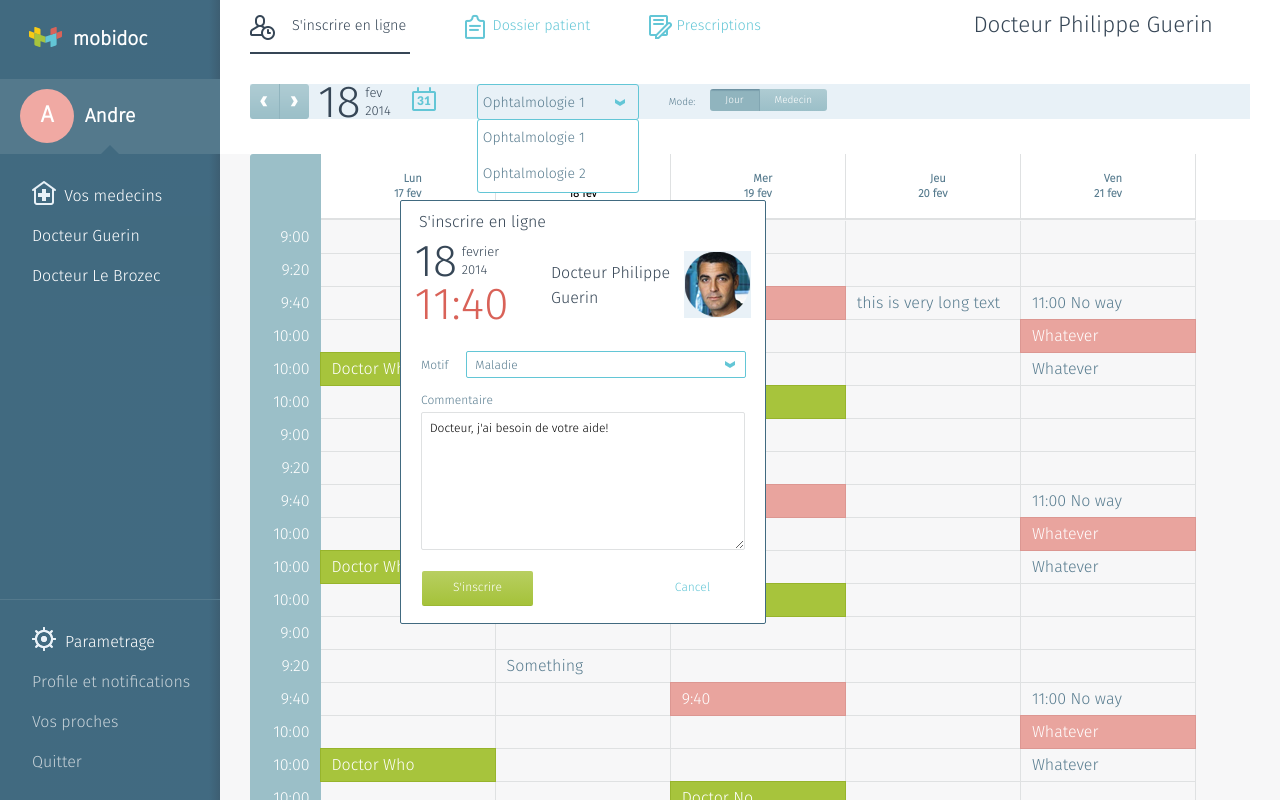
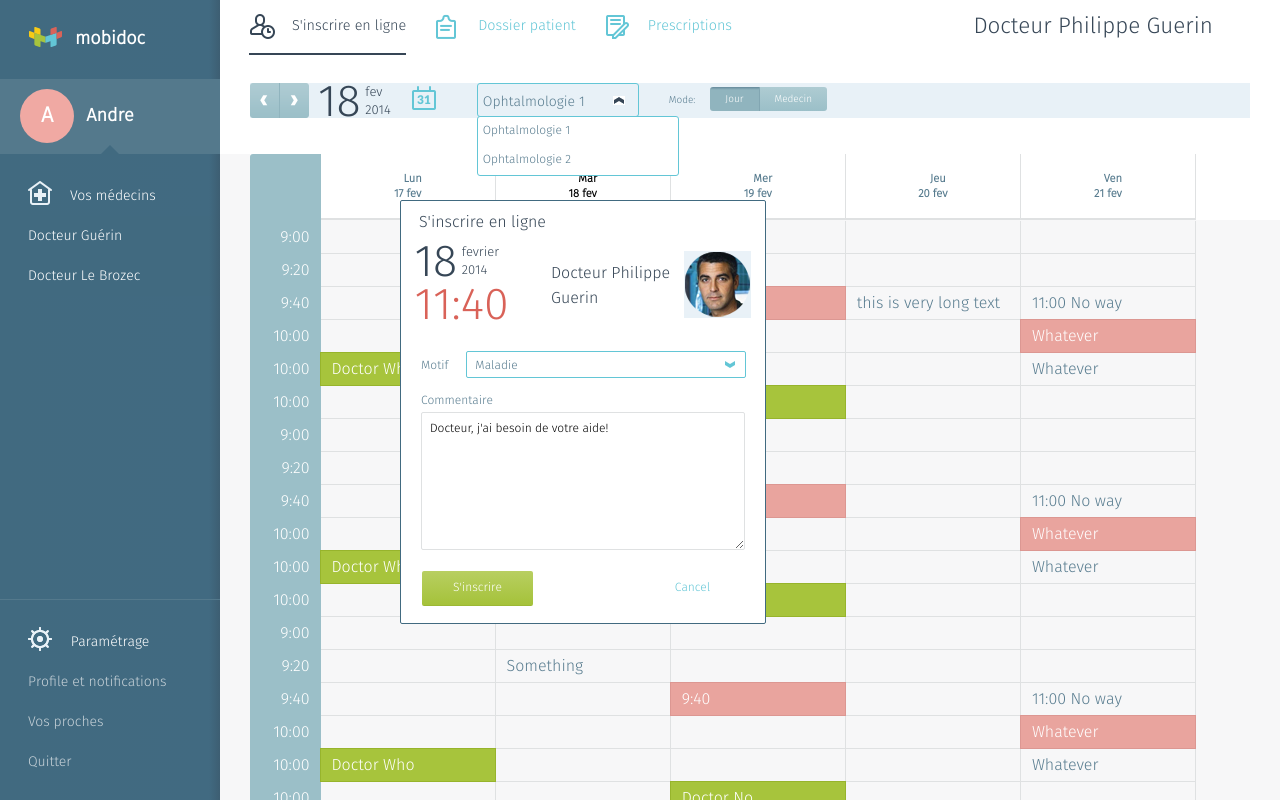
Before and after one commit to IvanCollector/MobiDoc, a plain HTML site: page index.html in a window 1280 px wide. Drawn offline with Linux system fonts and the light colour scheme; files whose address does not match are found by name.

Commit message:
improvements
Top menu reworked, drop down hover/active, subscribe button modified,
fonts, french charset test, buttons jour/medecin

```diff
--- a/css/layout.css
+++ b/css/layout.css
@@ -70,8 +70,7 @@ filter: progid:DXImageTransform.Microsoft.gradient( startColorstr='#416a80', end
 	line-height: 35px;
 	vertical-align: middle;
 	font-weight: bold;
-	font-size: larger;
-	font-stretch: expanded;
+	font-size: 18px;
 	z-index: 0;
 	color: #fff;
  }
@@ -96,8 +95,7 @@ filter: progid:DXImageTransform.Microsoft.gradient( startColorstr='#416a80', end
 	height:75px;
 	color: #FFF;
 	font-weight: bold;
-	font-size: larger;
-	font-stretch: expanded;
+	font-size: 18px;
 	z-index: 0;
 }
 
@@ -110,6 +108,7 @@ filter: progid:DXImageTransform.Microsoft.gradient( startColorstr='#416a80', end
 	width:100%;
 	height:40px;
 	color: #FFF;
+	font-size: 14px;
 	z-index: 0;
 }
 
@@ -170,6 +169,7 @@ position:relative;
 float:none;
 height:40px;
 width:100%;
+font-size: 14px;
 text-indent: 2em;
 text-align: left;
 vertical-align: middle;
@@ -229,6 +229,7 @@ filter: progid:DXImageTransform.Microsoft.gradient( startColorstr='#62C6D6', end
   	line-height: 40px;
   	vertical-align: middle;
 	height:40px;
+	font-size: 14px;
 	z-index: 0;
 }
 
@@ -242,6 +243,7 @@ filter: progid:DXImageTransform.Microsoft.gradient( startColorstr='#62C6D6', end
   	vertical-align: middle;
 	height:40px;
 	color: #C7D2D8;
+	font-size: 14px;
 	z-index: 0;
 }
 .l8:hover {
@@ -267,73 +269,48 @@ filter: progid:DXImageTransform.Microsoft.gradient( startColorstr='#62C6D6', end
 #top-line {
 	position: relative;
 	text-align: center;
-  	line-height:52px;
+  	line-height:53px;
   	vertical-align: middle;
-	height:52px;
+	height:53px;
 	min-width: 60em;
 }
 
-#top-line-text{
-	text-indent: 5em;
-	color:#364656;
-	font-size: 0.9em;
-	width: auto;
-	text-align: left;
-	float: left;
-}
-
-#top-line-logo {
-	float: none;
-	position: absolute;
-	left:2em;
-	top:1em;
-	width:27px;
-	height:27px;
-	background-image: url(../images/person_1.png);
-	z-index: 1;
-}
-
-#top-line-dossier{
-	position: relative;
-	text-indent: 6em;
+.top-line-item{
+	text-indent: 3em;
 	color:#63C6D6;
 	font-size: 0.9em;
 	width: auto;
 	text-align: left;
 	float: left;
+	margin-left: 2em;
+	border-bottom: 2px transparent solid;
 }
 
-#top-line-dossier-logo {
-	float: none;
-	position: absolute;
-	left:4em;
-	top:1em;
-	width:22px;
-	height:26px;
-	background-image: url(../images/dossier.png);
-	z-index: 1;
+.top-line-active{
+	color:#364656 !important;
+	border-bottom: 2px #364656 solid !important;
+}
+
+.top-line-item:hover{
+	border-bottom: 2px #63C6D6 solid;
+}
+
+#top-line-text.top-line-active{
+	background: url(../images/person_1.png) no-repeat 0px center;
+}
+
+#top-line-text{
+	background: url(../images/person_2.png) no-repeat 0px center;
+}
+
+#top-line-dossier{
+	background: url(../images/dossier.png) no-repeat 0px center;
 }
 
 #top-line-prescriptions{
-	position: relative;
-	text-indent: 6em;
-	color:#63C6D6;
-	font-size: 0.9em;
-	width: auto;
-	text-align: left;
-	float: left;
+	background: url(../images/prescriptions.png) no-repeat 0px center;
 }
 
-#top-line-prescriptions-logo {
-	float: none;
-	position: absolute;
-	left:4em;
-	top:1em;
-	width:25px;
-	height:26px;
-	background-image: url(../images/prescriptions.png);
-	z-index: 1;
-}
 
 #top-line-doc {
 	float: right;
@@ -346,47 +323,11 @@ filter: progid:DXImageTransform.Microsoft.gradient( startColorstr='#62C6D6', end
 	color:#364656;
 }
 
-#top-line-border-save {
+#top-line-border {
 	margin-left: 30px;
 	height: 2px;
 	background-color:#364656;
 	width: 10em;
-}
-
-#top-line-border {
-	height: 2px;
-}
-
-.tlb-active {
-	background-color:#364656 !important;
-}
-
-.tlb-hover {
-	background-color:#BFC1C2 !important;
-}
-
-#tlb1 {
-	margin-left: 30px;
-	float: left;
-	background-color:transparent;
-	height: 2px;
-	width: 10em;
-}
-
-#tlb2 {
-	margin-left: 53px;
-	float: left;
-	background-color:transparent;
-	height: 2px;
-	width: 8.2em;
-}
-
-#tlb3 {
-	margin-left: 50px;
-	float: left;
-	background-color:transparent;
-	height: 2px;
-	width: 7.4em;
 }
 
 #date-zone {
@@ -677,57 +618,49 @@ table {
     width: 160px;
 	border-radius: 3px;
     overflow: hidden;
-    height: 34px;
+    height: 32px;
     font-size: 14px;
     line-height: 36px;
 	color: #587C8F;
 	font-family: "FiraSans";
+	border: 1px solid #63C6D6;
+    background: url(../images/arr_down.png) no-repeat 135px;
 }
 
 .med-select-b1 {
 	border: 1px solid #63C6D6;
-    background: url(../images/arr_down.png) no-repeat 135px;
-}
-
-.med-select-b2 {
-    background: url(../images/arr_up.png) no-repeat 135px;
-	border: 1px solid transparent;
+    background: url(../images/arr_up_black.png) no-repeat 135px !important;
 }
 
 #med-select:hover{
 	border: 1px solid #63C6D6;
+    background: url(../images/arr_down_black.png) no-repeat 135px;
 }
 
 #med-select-opt{
 	position: absolute;
-    width: 160px;
+    width: 200px;
 	border: 1px solid #63C6D6;
 	border-radius: 3px;
 	background-color: #FFF;
-	margin-top: -2px;
+	margin-top: -4px;
 	margin-left: -1px;
+	max-height: 281px;
 }
 
 .med-select-value{
-    font-size: 14px;
+    font-size: 12px;
 	float: top;
-    width: 160px;
+    width: 200px;
 	color: #587C8F;
+	height: 29px;
+	line-height: 29px;
 	font-family: "FiraSans";
 }
 
 .med-select-value:hover{
 	color: #FFF;
  	background-color: #62C6D6;
-}
-
-#med-select-combo {
-	margin-top: 7px;
- 	background-color: transparent;
-	border: none;
-	color: #587C8F;
-	font-family: "FiraSans";
-    width: 144px;
 }
 
 .nowrapper {
@@ -746,9 +679,10 @@ table {
 #mode-box {
 	float: left;
 	color: #587C8F;
-	padding-top: 11px;
 	margin-left: 30px;
 	font-size: 10px;
+	line-height: 34px;
+	height: 34px;
 }
 
 #mode-jour {
@@ -764,14 +698,14 @@ table {
 
 .mode-common {
 	font-size: 10px;
-	margin-top: 5px;
+	margin-top: 4px;
 	color: #FFF;
 	float: left;
 	width: auto;
-	padding-top: 4px;
-	padding-bottom: 4px;
 	padding-left: 15px;
 	padding-right: 15px;
+	height: 24px;
+	line-height: 24px;
 }
 
 .mode-active {
@@ -956,6 +890,13 @@ table {
 	vertical-align: middle;
 	line-height: 35px;
 	text-align: center;
+	border-radius: 3px;
+	border-color: #transparent;
+	border-width: 1px;
+	border-style: solid;
+}
+
+.subscribe{
 	background: #b8cf61; /* Old browsers */
 	background: -moz-linear-gradient(top,  #b8cf61 0%, #a5c23a 97%, #94ae2f 100%); /* FF3.6+ */
 	background: -webkit-gradient(linear, left top, left bottom, color-stop(0%,#b8cf61), color-stop(97%,#a5c23a), color-stop(100%,#94ae2f)); /* Chrome,Safari4+ */
@@ -964,14 +905,21 @@ table {
 	background: -ms-linear-gradient(top,  #b8cf61 0%,#a5c23a 97%,#94ae2f 100%); /* IE10+ */
 	background: linear-gradient(to bottom,  #b8cf61 0%,#a5c23a 97%,#94ae2f 100%); /* W3C */
 	filter: progid:DXImageTransform.Microsoft.gradient( startColorstr='#b8cf61', endColorstr='#94ae2f',GradientType=0 ); /* IE6-9 */
-	border-radius: 3px;
-	border-color: #transparent;
-	border-width: 1px;
-	border-style: solid;
+
 }
 
-#subscribe-btn:hover{
-	border-color: #94ae2f;
+.subscribe:hover{
+	background: #a7c43c; /* Old browsers */
+	background: -moz-linear-gradient(top,  #a7c43c 0%, #8ca820 100%); /* FF3.6+ */
+	background: -webkit-gradient(linear, left top, left bottom, color-stop(0%,#a7c43c), color-stop(100%,#8ca820)); /* Chrome,Safari4+ */
+	background: -webkit-linear-gradient(top,  #a7c43c 0%,#8ca820 100%); /* Chrome10+,Safari5.1+ */
+	background: -o-linear-gradient(top,  #a7c43c 0%,#8ca820 100%); /* Opera 11.10+ */
+	background: -ms-linear-gradient(top,  #a7c43c 0%,#8ca820 100%); /* IE10+ */
+	background: linear-gradient(to bottom,  #a7c43c 0%,#8ca820 100%); /* W3C */
+	filter: progid:DXImageTransform.Microsoft.gradient( startColorstr='#a7c43c', endColorstr='#8ca820',GradientType=0 ); /* IE6-9 */
+}
+.subscribe.pressed{
+	background: #819D10 !important;
 }
 
 #cancel-btn{
--- a/index.html
+++ b/index.html
@@ -50,7 +50,7 @@
 			<div id="comment">
 				<textarea id="comment-text">Docteur, j'ai besoin de votre aide!</textarea>
 			</div>
-			<div id="subscribe-btn">S'inscrire</div>
+			<div id="subscribe-btn" class="subscribe" onclick="$(this).toggleClass('pressed')">S'inscrire</div>
 			<div id="cancel-btn">Cancel</div>
 		</div>
 	</div>
@@ -74,10 +74,10 @@
 			<div id="space1" class="l0"> </div>
 			<div id="medecins" class="l4">
 				<div id="medIcon" class="l5"></div>
-				Vos medecins
+				Vos médecins
 			</div>
 			<div id="medList1">
-				<div id="mi1" class="med-1">Docteur Guerin</div>
+				<div id="mi1" class="med-1">Docteur Guérin</div>
 				<div id="mi2" class="med-1">Docteur Le Brozec</div>
 			</div>
 		</div>
@@ -85,7 +85,7 @@
 			<div id="space1" class="l0"> </div>
 			<div id="parameters" class="l7">
 				<div id="medIcon" class="l6"></div>
-				Parametrage
+				Paramétrage
 			</div>
 			<div id="p1" class="l8">Profile et notifications</div>
 			<div id="p2" class="l8">Vos proches</div>
@@ -94,22 +94,15 @@
 	</div>
 	<div id="screen1" class="scr1">
 		<div id="top-line">
-			<div id="top-line-text">S'inscrire en ligne
-				<div id="top-line-logo"></div>
+			<div id="top-line-text" class="top-line-item top-line-active" onclick="$(this).toggleClass('top-line-active');">S'inscrire en ligne
 			</div>
-			<div id="top-line-dossier">Dossier patient
-				<div id="top-line-dossier-logo"></div>
+			<div id="top-line-dossier" class="top-line-item" onclick="$(this).toggleClass('top-line-active');">Dossier patient
 			</div>
-			<div id="top-line-prescriptions">Prescriptions
-				<div id="top-line-prescriptions-logo"></div>
+			<div id="top-line-prescriptions" class="top-line-item" onclick="$(this).toggleClass('top-line-active');">Prescriptions
 			</div>
 			<div id="top-line-doc">Docteur Philippe Guerin</div>
 		</div>
-		<div id="top-line-border">
-			<div id="tlb1" class="tlb-active"></div>
-			<div id="tlb2"></div>
-			<div id="tlb3"></div>
-		</div>
+		<div id="top-line-border" style="display:none;"></div>
 		<div id="date-zone">
 			<div id="date-prev"></div>
 			<div id="date-next"></div>
@@ -119,7 +112,7 @@
 				<div id="date-year">2014</div>
 			</div>
 			<div id="date-picker"></div>
-			<div id="med-select" class="med-select-b1" onclick="$('#med-select').toggleClass('med-select-b1'); $('#med-select').toggleClass('med-select-b2'); $('#med-select-opt').toggle();">Ophtalmologie 1
+			<div id="med-select" class="med-select-b1" onclick="$(this).toggleClass('med-select-b1'); $('#med-select-opt').toggle();">Ophtalmologie 1
 				<div id="med-select-opt">
 	  				<div id="combo1" class="med-select-value">Ophtalmologie 1</div>
 	  				<div id="combo2" class="med-select-value">Ophtalmologie 2</div>
```
Also changed, not shown: images/arr_down_black.png (added), images/arr_up_black.png (added).
